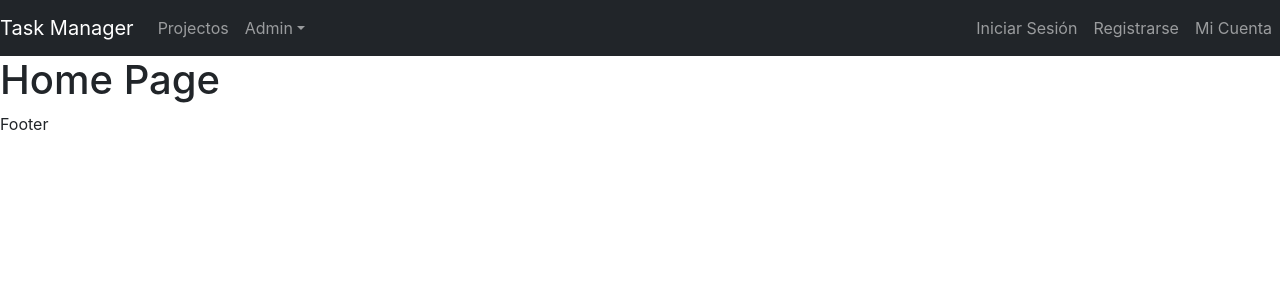
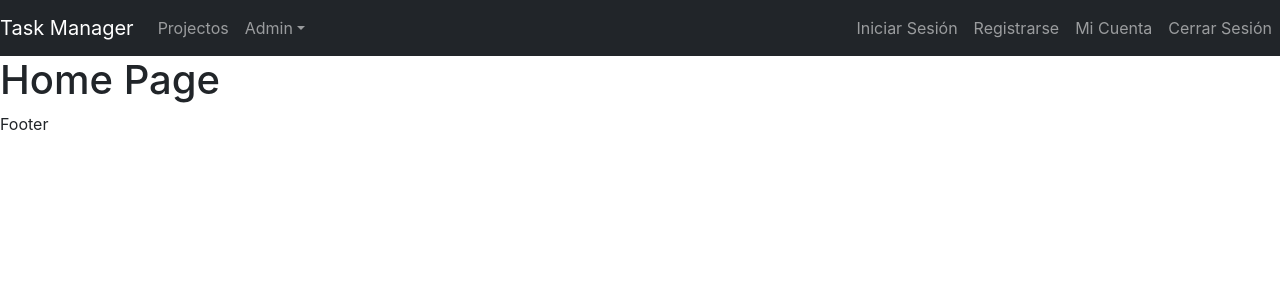
Before and after one commit to GustavoLira-ChE/task-manager, a React (Create React App) app in the folder client/: page / in a window 1280 px wide. Shown: the top 300 px of the page. Built offline with nearby package versions, Linux system fonts and the light colour scheme; the HTML template or start-up script is replaced by a standard one.

Commit message:
add: logout button

```diff
--- a/client/src/components/Navigation.jsx
+++ b/client/src/components/Navigation.jsx
@@ -1,9 +1,13 @@
-import React from 'react';
+import React, {useContext} from 'react';
 import { Navbar, Nav, NavDropdown } from "react-bootstrap";
 import { NavLink } from "react-router-dom";
+import AuthContext from '../contexts/AuthContext';
 import routes from '../helpers/routes';
 
 const Navigation = () => {
+
+    const {logout} = useContext(AuthContext);
+
     return (
         <Navbar collapseOnSelect expand="lg" variant="dark" bg="dark">
             <Navbar.Brand as={NavLink} to={routes.home}>
@@ -21,6 +25,7 @@ const Navigation = () => {
                     <Nav.Link as={NavLink} to={routes.login}>Iniciar Sesión</Nav.Link>
                     <Nav.Link as={NavLink} to={routes.register}>Registrarse</Nav.Link>
                     <Nav.Link as={NavLink} to={routes.account}>Mi Cuenta</Nav.Link>
+                    <Nav.Link onClick={logout}>Cerrar Sesión</Nav.Link>
                 </Nav>
             </Navbar.Collapse>
 
```
